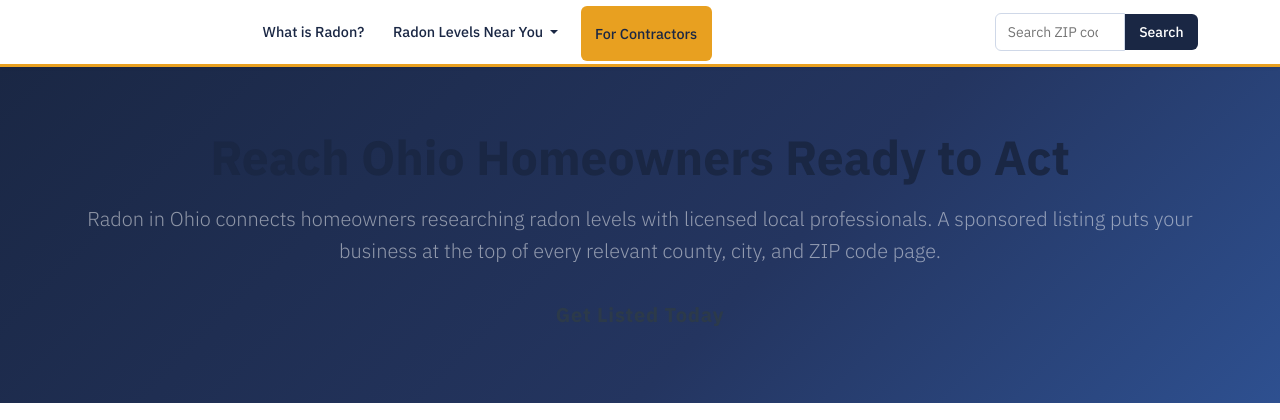
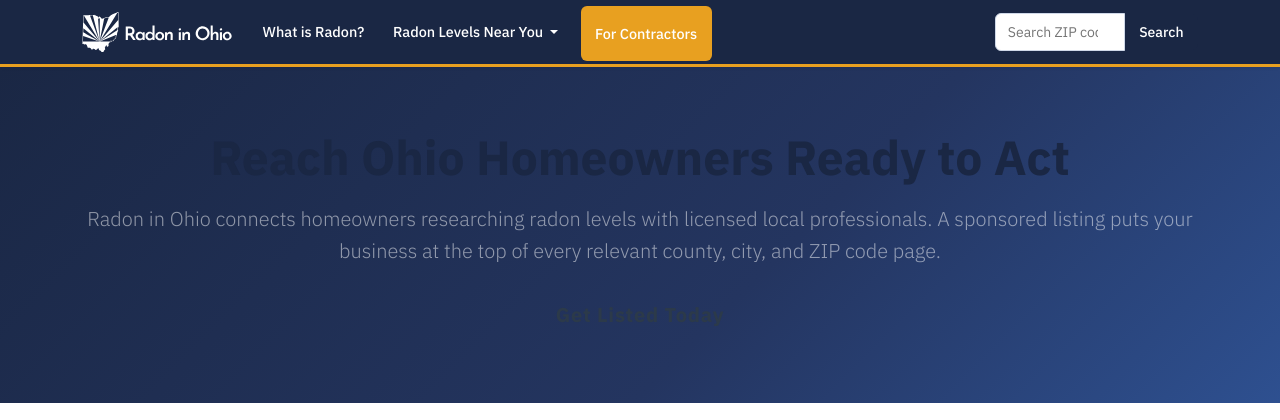
Before and after one commit to wrwatkins/radon-in-ohio, a Django app: page /advertise/ in a window 1280 px wide. Shown: the top 420 px of the page. Run offline with Django 5.2, Linux system fonts and the light colour scheme; some libraries are stand-ins or nearby versions.

Commit message:
Switch nav to dark navy background with white/amber link colors
Co-Authored-By: Claude Sonnet 4.6 <noreply@anthropic.com>

```diff
--- a/static/css/radoninohio.css
+++ b/static/css/radoninohio.css
@@ -56,7 +56,7 @@ a:hover { color: var(--navy); }
 
 /* ── Navigation ────────────────────────────────────────────────────────────── */
 .site-nav {
-  background: var(--white) !important;
+  background: var(--navy) !important;
   border-bottom: 3px solid var(--amber);
   box-shadow: var(--shadow-sm);
   padding: 0;
@@ -69,7 +69,7 @@ a:hover { color: var(--navy); }
 #main-logo { height: 44px; }
 
 .site-nav .nav-link {
-  color: var(--navy) !important;
+  color: var(--white) !important;
   font-weight: 500;
   font-size: 0.9rem;
   padding: 1rem 0.9rem !important;
@@ -79,8 +79,8 @@ a:hover { color: var(--navy); }
 }
 
 .site-nav .nav-link:hover {
-  color: var(--steel) !important;
-  border-bottom-color: var(--steel);
+  color: var(--amber) !important;
+  border-bottom-color: var(--amber);
 }
 
 .site-nav .dropdown-menu {
```
